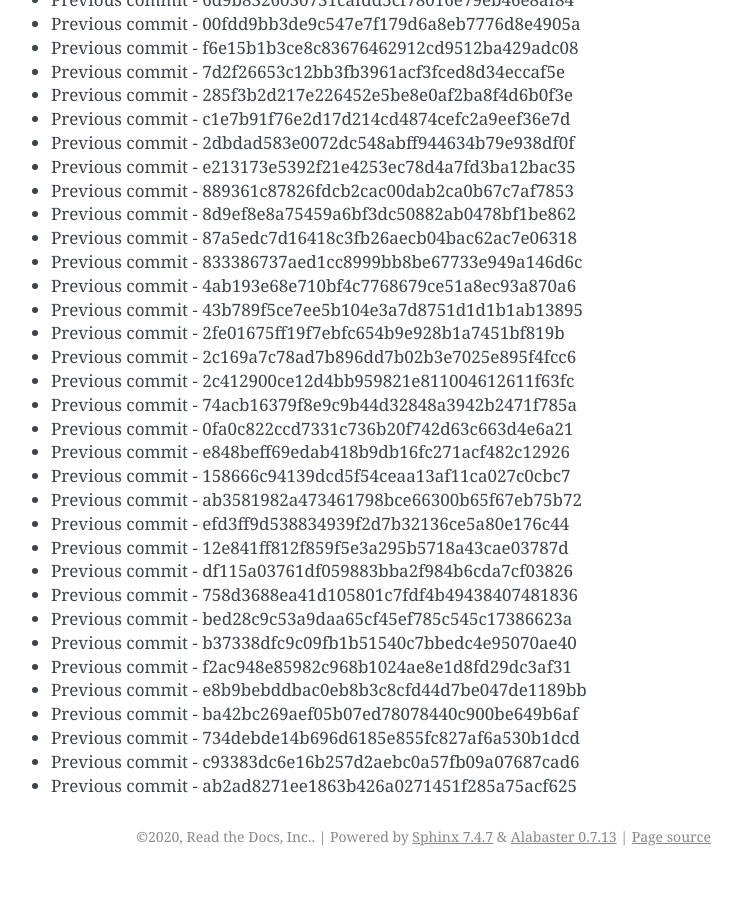
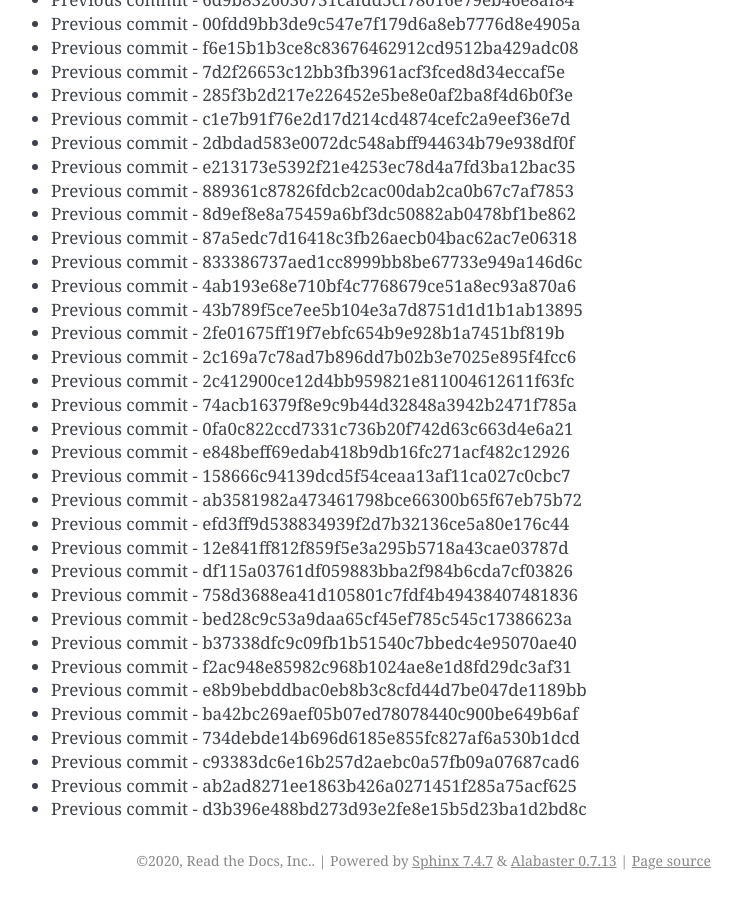
Before and after one commit to readthedocs/rtd-git-stresstest, a Sphinx documentation site: the page built from docs/updates.rst, in a window 1280 px wide and 900 px high, scrolled down 5962 px. Shown: the whole window, without its empty margins (399-1141 px from the left). Built offline with Sphinx 7.4.7, drawn with Linux system fonts in a browser that asks for light colours; before the commit the page ends 6838 px from its top, so only the background shows below that.

Commit message:
Generating commit from previous: d3b396e488bd273d93e2fe8e15b5d23ba1d2bd8c

```diff
--- a/docs/updates.rst
+++ b/docs/updates.rst
@@ -282,3 +282,4 @@ It can be tested for any performance characteristics.
 * Previous commit - 734debde14b696d6185e855fc827af6a530b1dcd
 * Previous commit - c93383dc6e16b257d2aebc0a57fb09a07687cad6
 * Previous commit - ab2ad8271ee1863b426a0271451f285a75acf625
+* Previous commit - d3b396e488bd273d93e2fe8e15b5d23ba1d2bd8c
```
